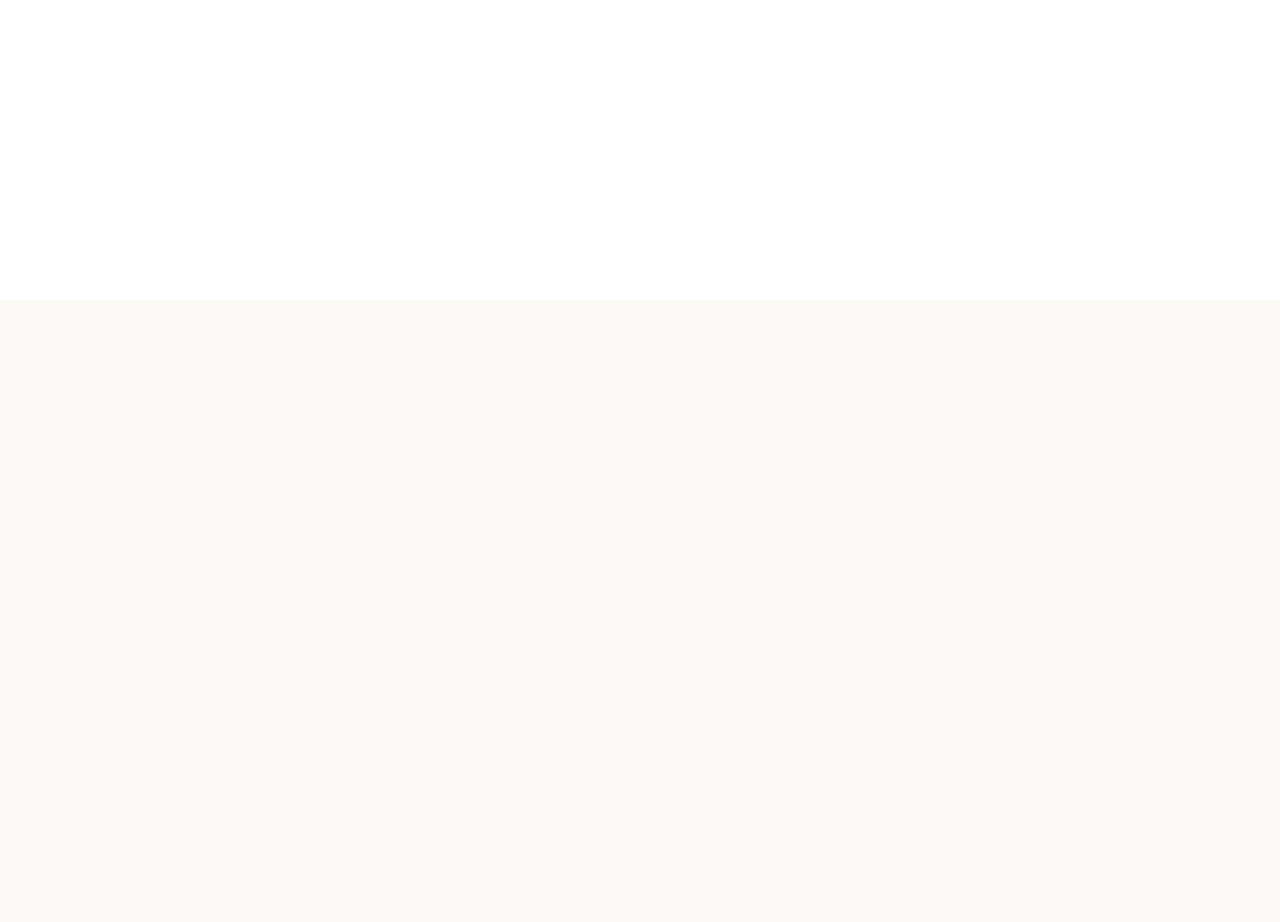
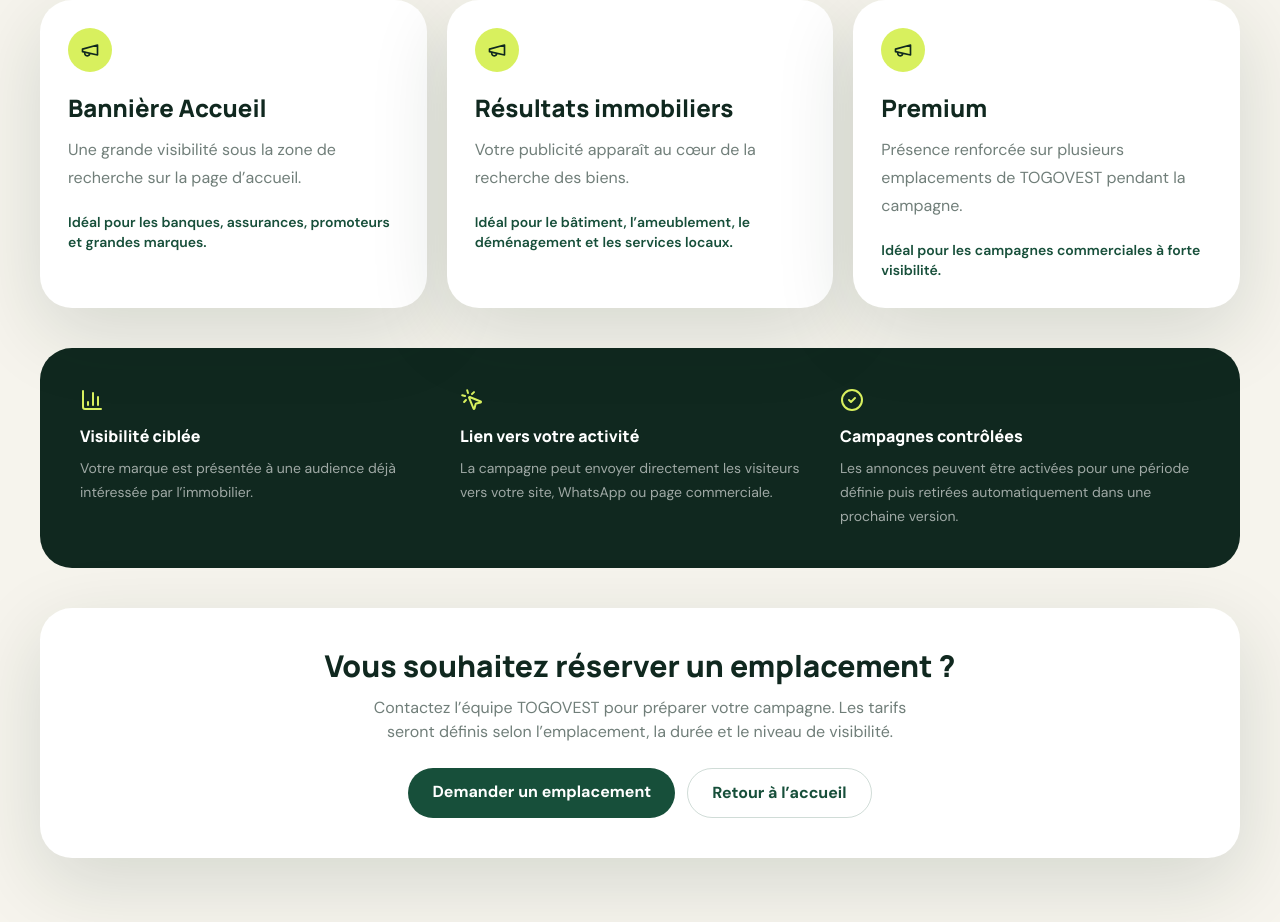
Before and after one commit to mesavic3-png/togovest, a Next.js app: page /publicite in a window 1280 px wide. Before the commit this address had no page. Shown: the part 500-1422 px from the top of the page. Before the commit the page ends 800 px from the top, so only its background shows below. Built offline with nearby package versions, Linux system fonts and the light colour scheme.

Commit message:
feat: add advertise on Togovest page

```diff
--- /dev/null
+++ b/app/publicite/page.tsx
@@ -0,0 +1,48 @@
+import Link from "next/link";
+import { BarChart3, CheckCircle2, Megaphone, MousePointerClick } from "lucide-react";
+
+const offers = [
+  { name: "Bannière Accueil", description: "Une grande visibilité sous la zone de recherche sur la page d’accueil.", ideal: "Idéal pour les banques, assurances, promoteurs et grandes marques." },
+  { name: "Résultats immobiliers", description: "Votre publicité apparaît au cœur de la recherche des biens.", ideal: "Idéal pour le bâtiment, l’ameublement, le déménagement et les services locaux." },
+  { name: "Premium", description: "Présence renforcée sur plusieurs emplacements de TOGOVEST pendant la campagne.", ideal: "Idéal pour les campagnes commerciales à forte visibilité." },
+];
+
+export default function AdvertisingPage() {
+  return (
+    <main className="min-h-screen bg-sand py-12 sm:py-16">
+      <div className="shell">
+        <div className="mx-auto max-w-3xl text-center">
+          <p className="eyebrow">PUBLICITÉ SUR TOGOVEST</p>
+          <h1 className="mt-4 text-4xl font-extrabold tracking-tight sm:text-6xl">Présentez votre entreprise aux personnes qui cherchent un bien immobilier.</h1>
+          <p className="mx-auto mt-5 max-w-2xl text-lg leading-8 text-ink/60">TOGOVEST propose des emplacements publicitaires pensés pour les entreprises qui veulent toucher propriétaires, locataires, acheteurs, investisseurs et professionnels de l’immobilier.</p>
+        </div>
+
+        <div className="mt-12 grid gap-5 md:grid-cols-3">
+          {offers.map((offer) => (
+            <article key={offer.name} className="rounded-[2rem] bg-white p-7 shadow-soft">
+              <div className="grid h-11 w-11 place-items-center rounded-full bg-lime"><Megaphone size={20}/></div>
+              <h2 className="mt-5 text-2xl font-extrabold">{offer.name}</h2>
+              <p className="mt-3 leading-7 text-ink/60">{offer.description}</p>
+              <p className="mt-5 text-sm font-semibold text-forest">{offer.ideal}</p>
+            </article>
+          ))}
+        </div>
+
+        <section className="mt-10 grid gap-5 rounded-[2rem] bg-ink p-7 text-white sm:p-10 md:grid-cols-3">
+          <div><BarChart3 className="text-lime"/><h3 className="mt-3 font-extrabold">Visibilité ciblée</h3><p className="mt-2 text-sm leading-6 text-white/60">Votre marque est présentée à une audience déjà intéressée par l’immobilier.</p></div>
+          <div><MousePointerClick className="text-lime"/><h3 className="mt-3 font-extrabold">Lien vers votre activité</h3><p className="mt-2 text-sm leading-6 text-white/60">La campagne peut envoyer directement les visiteurs vers votre site, WhatsApp ou page commerciale.</p></div>
+          <div><CheckCircle2 className="text-lime"/><h3 className="mt-3 font-extrabold">Campagnes contrôlées</h3><p className="mt-2 text-sm leading-6 text-white/60">Les annonces peuvent être activées pour une période définie puis retirées automatiquement dans une prochaine version.</p></div>
+        </section>
+
+        <section className="mt-10 rounded-[2rem] bg-white p-8 text-center shadow-soft sm:p-10">
+          <h2 className="text-3xl font-extrabold">Vous souhaitez réserver un emplacement ?</h2>
+          <p className="mx-auto mt-3 max-w-xl text-ink/60">Contactez l’équipe TOGOVEST pour préparer votre campagne. Les tarifs seront définis selon l’emplacement, la durée et le niveau de visibilité.</p>
+          <div className="mt-6 flex flex-wrap justify-center gap-3">
+            <a href="mailto:contact@togovest.com?subject=Publicité sur TOGOVEST" className="rounded-full bg-forest px-6 py-3 font-bold text-white">Demander un emplacement</a>
+            <Link href="/" className="rounded-full border border-forest/20 px-6 py-3 font-bold text-forest">Retour à l’accueil</Link>
+          </div>
+        </section>
+      </div>
+    </main>
+  );
+}
```
